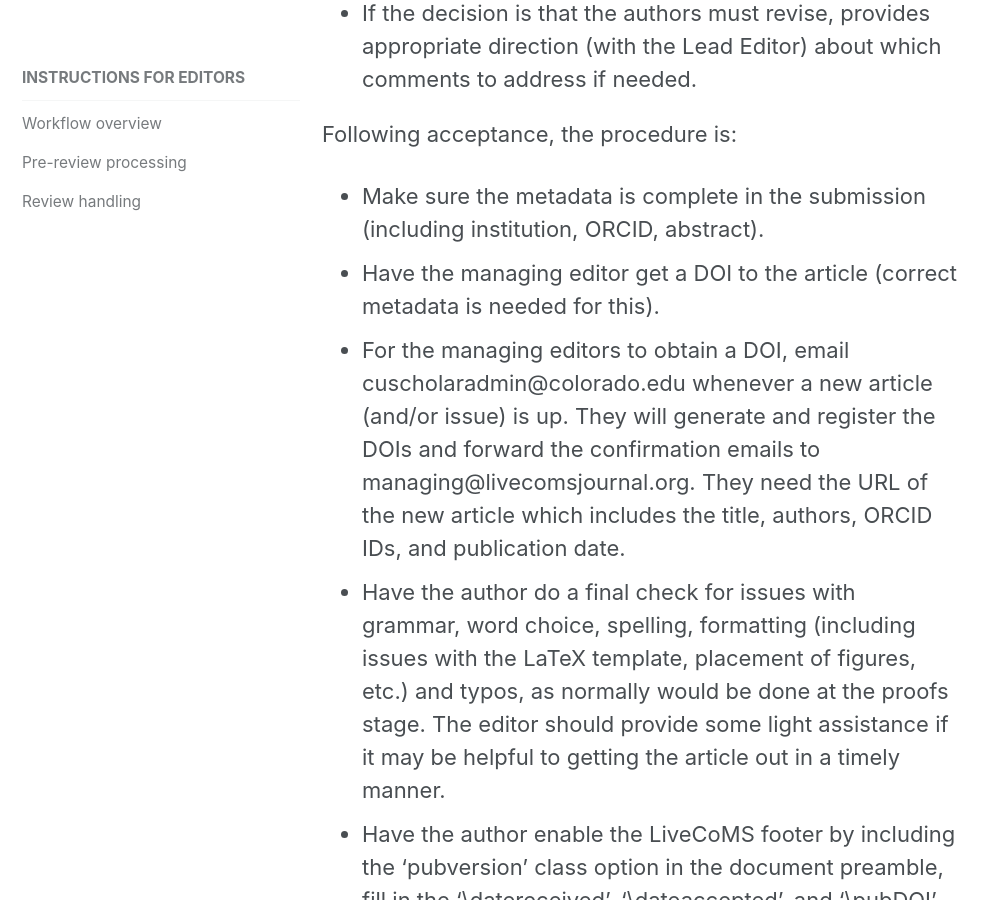
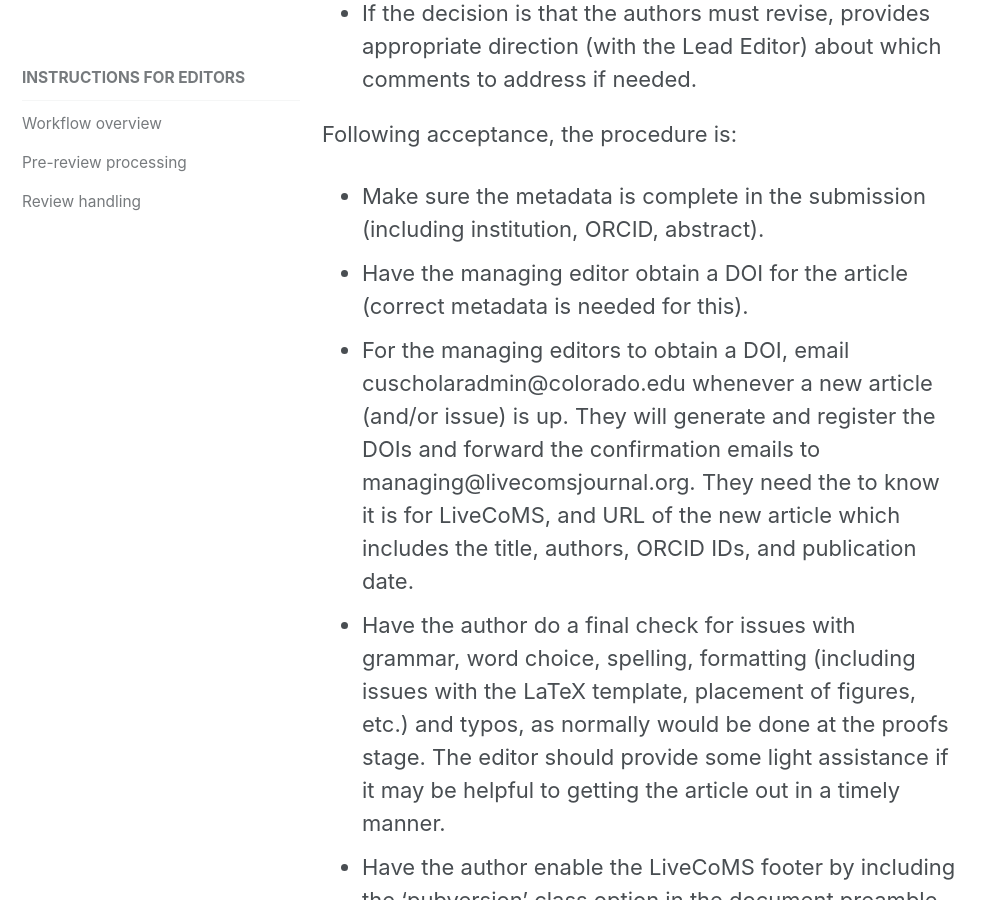
Before and after one commit to livecomsjournal/livecomsjournal.github.io, a Jekyll site: the page built from _editorial_policies/02_editor_instructions.md, in a window 1280 px wide and 900 px high, scrolled down 5240 px. Shown: the whole window, without its empty margins (0-998 px from the left). Built offline with Jekyll 4.4.1, drawn with Linux system fonts in a browser that asks for light colours.

Commit message:
Updated DOI instructions.

```diff
--- a/_editorial_policies/02_editor_instructions.md
+++ b/_editorial_policies/02_editor_instructions.md
@@ -56,8 +56,8 @@
 
 Following acceptance, the procedure is:
 - Make sure the metadata is complete in the submission (including institution, ORCID, abstract).
-- Have the managing editor get a DOI to the article (correct metadata is needed for this).
- - For the managing editors to obtain a DOI, email cuscholaradmin@colorado.edu whenever a new article (and/or issue) is up. They will generate and register the DOIs and forward the confirmation emails to managing@livecomsjournal.org.  They need the URL of the new article which includes the title, authors, ORCID IDs, and publication date.
+- Have the managing editor obtain a DOI for the article (correct metadata is needed for this).
+ - For the managing editors to obtain a DOI, email cuscholaradmin@colorado.edu whenever a new article (and/or issue) is up. They will generate and register the DOIs and forward the confirmation emails to managing@livecomsjournal.org.  They need the to know it is for LiveCoMS, and URL of the new article which includes the title, authors, ORCID IDs, and publication date.
 - Have the author do a final check for issues with grammar, word choice, spelling, formatting (including issues with the LaTeX template, placement of figures, etc.) and typos, as normally would be done at the proofs stage. The editor should provide some light assistance if it may be helpful to getting the article out in a timely manner.
 - Have the author enable the LiveCoMS footer by including the 'pubversion' class option in the document preamble, fill in the '\datereceived', '\dateaccepted', and '\pubDOI' fields, and provide a recompiled PDF for posting to the editor handling the submission and a managing editor.  The PDF should be accessible on the GitHub repository as `release/LiveCoMS_Article_VX.pdf`, where 'X' is the current article verrsion. The related header image should be at least 1200 pixels wide and in `.jpg` format, and should be available on the GitHub repository as `release/header_VX.jpg`, where 'X' is the current article version.
 - Have the author provide a "lede", a 30 word summary of the article that will accompany the article in social media posts.
```
